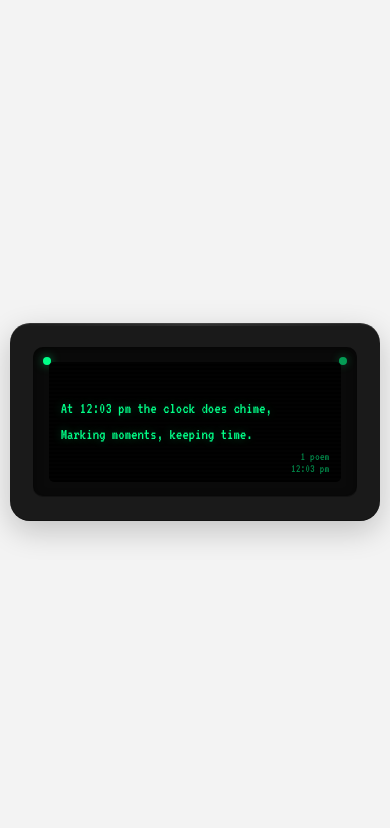
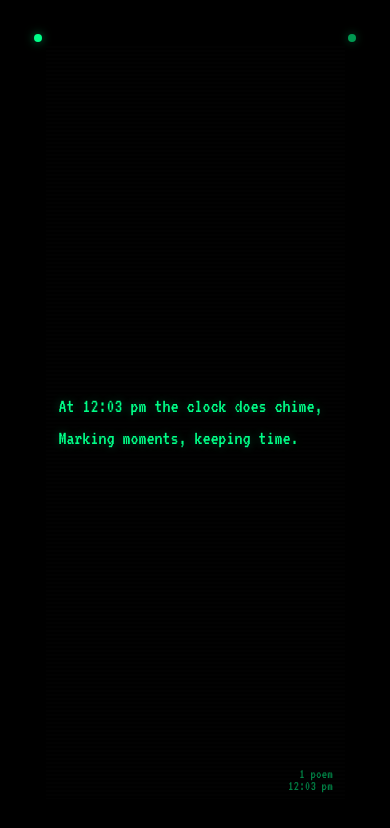
Before and after one commit to gangerang/poem-clock, a website: page public/index.html in a window 390 px wide. Drawn offline with Linux system fonts and the light colour scheme; no server answers.

Commit message:
remove clock borders and make all black

```diff
--- a/public/index.html
+++ b/public/index.html
@@ -15,46 +15,28 @@
 
         body {
             height: 100vh;
-            display: flex;
-            justify-content: center;
-            align-items: center;
-            background: #f3f3f3;
+            width: 100vw;
+            margin: 0;
+            padding: 0;
+            background: #000;
             font-family: 'VT323', monospace;
+            overflow: hidden;
         }
 
         .clock-container {
-            width: 600px;
-            height: 320px;
-            background: #1a1a1a;
-            border-radius: 20px;
-            padding: 40px;
-            box-shadow:
-                0 10px 30px rgba(0,0,0,0.2),
-                inset 0 1px 0 rgba(255,255,255,0.1),
-                inset 0 -1px 0 rgba(0,0,0,0.3);
+            width: 100vw;
+            height: 100vh;
+            background: #000;
+            padding: 6.67vw;
             position: relative;
             overflow: hidden;
-        }
-
-        .clock-container::before {
-            content: '';
-            position: absolute;
-            top: 0;
-            left: 0;
-            right: 0;
-            height: 3px;
-            background: linear-gradient(90deg, transparent, rgba(255,255,255,0.1), transparent);
         }
 
         .display-frame {
             width: 100%;
             height: 100%;
-            background: #0a0a0a;
-            border-radius: 10px;
-            padding: 30px;
-            box-shadow:
-                inset 0 2px 10px rgba(0,0,0,0.5),
-                inset 0 -1px 0 rgba(255,255,255,0.05);
+            background: transparent;
+            padding: 5vw;
             position: relative;
         }
 
@@ -62,8 +44,7 @@
             width: 100%;
             height: 100%;
             background: #000;
-            border-radius: 5px;
-            padding: 20px;
+            padding: 3.33vw;
             display: flex;
             align-items: center;
             justify-content: center;
@@ -86,7 +67,7 @@
 
         #poem-display {
             color: #00ff88;
-            font-size: 24px;
+            font-size: clamp(20px, 2.5vw, 48px);
             line-height: 1.6;
             font-weight: 400;
             text-align: left;
@@ -99,10 +80,10 @@
 
         .time-indicator {
             position: absolute;
-            bottom: 10px;
-            right: 20px;
+            bottom: 1.5vw;
+            right: 3vw;
             color: #00ff88;
-            font-size: 16px;
+            font-size: clamp(14px, 1.5vw, 32px);
             opacity: 0.5;
             font-weight: 400;
             font-family: 'VT323', monospace;
@@ -110,10 +91,10 @@
 
         .poem-counter {
             position: absolute;
-            bottom: 30px;
-            right: 20px;
+            bottom: 4.5vw;
+            right: 3vw;
             color: #00ff88;
-            font-size: 16px;
+            font-size: clamp(14px, 1.5vw, 32px);
             opacity: 0.5;
             font-weight: 400;
             font-family: 'VT323', monospace;
@@ -121,10 +102,10 @@
 
         .power-light {
             position: absolute;
-            top: 15px;
-            right: 15px;
-            width: 8px;
-            height: 8px;
+            top: 2vw;
+            right: 2vw;
+            width: clamp(8px, 0.8vw, 16px);
+            height: clamp(8px, 0.8vw, 16px);
             background: #00ff88;
             border-radius: 50%;
             box-shadow: 0 0 10px rgba(0,255,136,0.5);
@@ -150,10 +131,10 @@
 
         .sound-toggle {
             position: absolute;
-            top: 15px;
-            left: 15px;
-            width: 8px;
-            height: 8px;
+            top: 2vw;
+            left: 2vw;
+            width: clamp(8px, 0.8vw, 16px);
+            height: clamp(8px, 0.8vw, 16px);
             background: #00ff88;
             border-radius: 50%;
             cursor: pointer;
@@ -168,121 +149,6 @@
 
         .sound-toggle:hover {
             transform: scale(1.3);
-        }
-
-        /* Mobile responsive - maintain 1.875:1 aspect ratio */
-        @media (max-width: 768px) {
-            body {
-                padding: 10px;
-            }
-
-            /* Portrait mode - fit to width */
-            @media (orientation: portrait) {
-                .clock-container {
-                    width: calc(100vw - 20px);
-                    height: calc((100vw - 20px) / 1.875);
-                    max-width: 600px;
-                    max-height: 320px;
-                    padding: 6vw;
-                }
-
-                .display-frame {
-                    padding: 4vw;
-                }
-
-                .display-screen {
-                    padding: 3vw;
-                }
-
-                #poem-display {
-                    font-size: clamp(16px, 4vw, 24px);
-                }
-
-                .time-indicator,
-                .poem-counter {
-                    font-size: clamp(12px, 2.5vw, 16px);
-                }
-
-                .poem-counter {
-                    bottom: clamp(20px, 5vw, 30px);
-                }
-
-                .time-indicator {
-                    bottom: clamp(8px, 2vw, 10px);
-                    right: clamp(10px, 3vw, 20px);
-                }
-
-                .poem-counter {
-                    right: clamp(10px, 3vw, 20px);
-                }
-
-                .power-light,
-                .sound-toggle {
-                    top: clamp(10px, 2.5vw, 15px);
-                }
-
-                .power-light {
-                    right: clamp(10px, 2.5vw, 15px);
-                }
-
-                .sound-toggle {
-                    left: clamp(10px, 2.5vw, 15px);
-                }
-            }
-
-            /* Landscape mode - fit to height */
-            @media (orientation: landscape) {
-                .clock-container {
-                    height: calc(100vh - 20px);
-                    width: calc((100vh - 20px) * 1.875);
-                    max-width: 600px;
-                    max-height: 320px;
-                    padding: 6vh;
-                }
-
-                .display-frame {
-                    padding: 4vh;
-                }
-
-                .display-screen {
-                    padding: 3vh;
-                }
-
-                #poem-display {
-                    font-size: clamp(14px, 3.5vh, 24px);
-                }
-
-                .time-indicator,
-                .poem-counter {
-                    font-size: clamp(10px, 2.2vh, 16px);
-                }
-
-                .poem-counter {
-                    bottom: clamp(15px, 4vh, 30px);
-                }
-
-                .time-indicator {
-                    bottom: clamp(6px, 1.5vh, 10px);
-                    right: clamp(8px, 2.5vh, 20px);
-                }
-
-                .poem-counter {
-                    right: clamp(8px, 2.5vh, 20px);
-                }
-
-                .power-light,
-                .sound-toggle {
-                    top: clamp(8px, 2vh, 15px);
-                }
-
-                .power-light {
-                    right: clamp(8px, 2vh, 15px);
-                }
-
-                .sound-toggle {
-                    left: clamp(8px, 2vh, 15px);
-                }
-            }
         }
     </style>
 </head>
```
